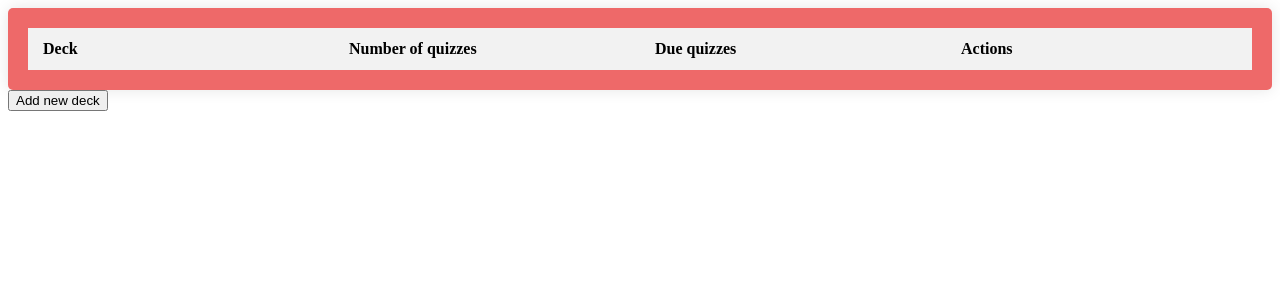
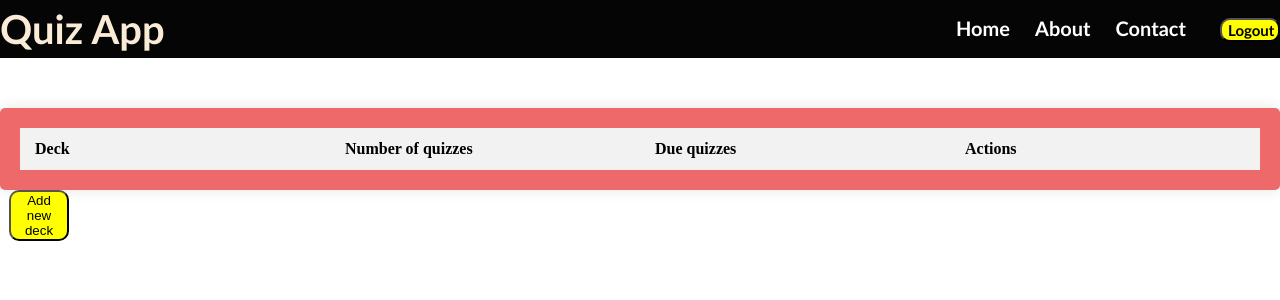
Before and after one commit to samuelkanyingi/quiz_web_app, a Flask app: page /home in a window 1280 px wide. Shown: the top 300 px of the page. Run offline with Flask 3, Linux system fonts and the light colour scheme; data that the repository does not hold is empty.

Commit message:
feat(navbar): add logout button to navbar to exit session
- Add a logout button to right side of navbar
- User is redirected to landing page when logout is clicked

```diff
--- a/templates/home.html
+++ b/templates/home.html
@@ -6,9 +6,79 @@
     <!-- <script src="{{ url_for('static', filename='main.js') }}"></script -->
     <title>Quiz Table</title>
     <style>
+        body {
+    /* background-color: aqua; */
+    margin: 0;
+    padding: 0;
+}
+#signup {
+    background-color: bisque;
+    padding:20px;
+    margin-left: 400px;
+    margin-top: 100px;
+    text-align: center;
+    width: 300px;
+    align-items: center;
+    border-radius: 20px;
+}
+input[type="submit"] {
+    background-color: rgb(108, 108, 204) ;
+    border: none;
+    border-radius: 5px;
+    padding: 10px 20px;
+}
+
+
+.navbar {
+    background-color: rgb(5, 5, 5);
+    float: right;
+    font-family: 'calibri';
+    width: 100%;
+    margin-top: 0;
+    margin-bottom: 50px;
+    /* padding: 10px 0; */
+}
+.navbardiv{
+    display: flex;
+    align-items: center;
+    justify-content: space-between;
+    width: 100%;
+}
+ .logo a {
+    font-weight: 600;
+    color: antiquewhite;
+    font-size: 40px;
+    text-decoration: none;
+}
+li {
+    list-style-type: none;
+    display: inline-block;
+}
+li a {
+    color: white;
+    font-size: 20px;
+    font-weight: bold;
+    margin-right: 21px;
+    text-decoration: none;
+}
+button {
+    background-color: yellow;
+    margin-left: 9px;
+    border-radius: 10px;
+    width: 60px;
+}
+button a{
+    color:black;
+    font-weight: bold;
+    font-size: 15px;
+    text-decoration: none;
+    font-family: 'calibri';
+}
+
+
         #table-container {
             background-color: #ee6969;
-            margin: 0 auto;
+            margin-top: 50px;
             padding: 20px;
             border-radius: 5px;
             box-shadow: 0px 0px 15px rgba(0, 0, 0, 0.1);
@@ -79,6 +149,21 @@
        }
     </style>
 </head>
+<nav class="navbar">
+    <div class="navbardiv">
+        <div class="logo">
+            <a href="#">Quiz App</a>
+        </div>
+        <ul>
+            <li><a href="#">Home</a></li>
+            <li><a href="#">About</a></li>
+            <li><a href="#">Contact</a></li>
+
+            <button><a href="#">Logout</a></button>
+        </ul>
+    </div>
+</nav>
+
 <body>
     <div id="table-container">
         <table id="quiz-table">
@@ -96,8 +181,8 @@
                 <tr>
                 <!-- <td>{{ deck.title }}</td> -->
                 <td><a href="{{ url_for('deck_page', deck_id=deck.id) }}">{{ deck.title }}</a></td>
-                <td>0</td>
-                <td><!--due --></td>
+                <td>{{ deck.quiz_count }}</td>
+                <td>{{ deck.due_quiz_count }}</td>
                 <td>
                     <!-- <button>Edit</button> -->
                     <button class="edit-btn" data-deck-id="{{ deck.id }}" data-deck-title="{{ deck.title }}">Edit</button>
```
